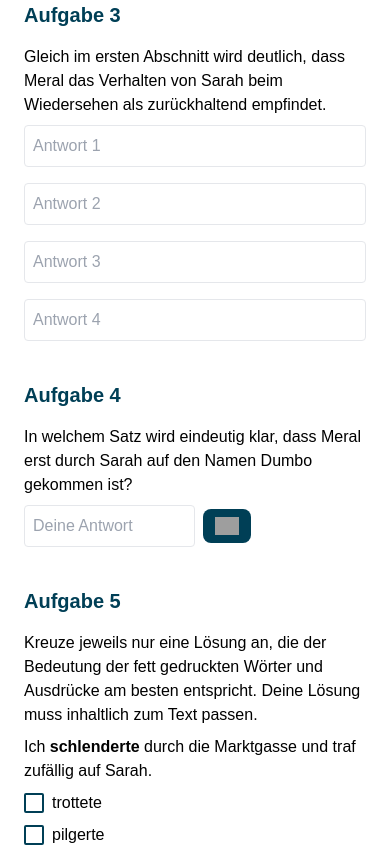
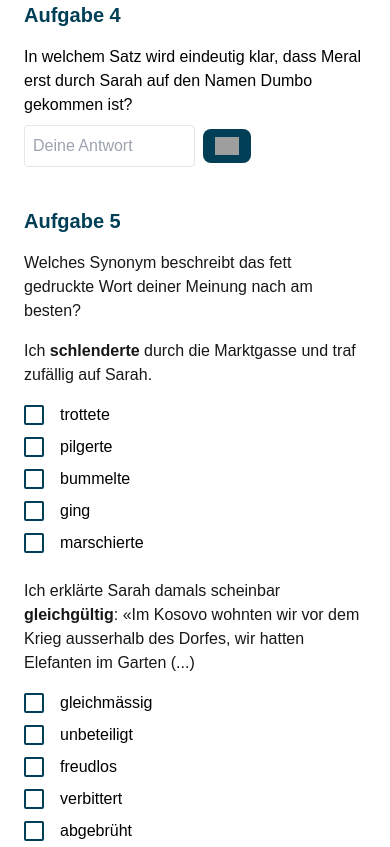
Before and after one commit to FabioBurri/vorbereitung-zap, a Next.js app: page /uebungen/deutsch in a window 390 px wide. Shown: the part 4360-5207 px from the top of the page. Built offline with nearby package versions, Linux system fonts and the light colour scheme; no server answers; grey boxes are pictures that could not be loaded.

Commit message:
Bugfix German exercise

```diff
--- a/app/dashboard/page.js
+++ b/app/dashboard/page.js
@@ -9,7 +9,7 @@ import Image from 'next/image';
 export default function DashboardPage() {
   const [userName, setUserName] = useState('');
   const [correctExercises, setCorrectExercises] = useState(0);
-  const totalExercises = 18; // Maximal richtige Anzahl an Übungen (Deutschübung mit ID 6 kann nicht richtig/falsch sein)
+  const totalExercises = 22;
   const [badges, setBadges] = useState([]);
 
   useEffect(() => {
@@ -81,7 +81,7 @@ export default function DashboardPage() {
 
   return (
     <div className="min-h-screen">
-      {/* Header Bild and Titel */}
+      {/* Header Bild und Titel */}
       <div className="relative w-full h-[400px]">
         <Image
           src="/dashboard.jpeg"
--- a/app/data/deutsch_exercises.json
+++ b/app/data/deutsch_exercises.json
@@ -1,7 +1,7 @@
 {
   "uebungen": {
     "deutsch": {
-      "title": "Leseverständnis Deutsch",
+      "title": "Deutsch Übungen",
       "aufgaben": [
         {
           "id": "aufgabe_1",
@@ -51,30 +51,11 @@
           ]
         },
         {
-          "id": "aufgabe_3",
-          "title": "Aufgabe 3",
-          "tasks": [
-            {
-              "id": 6,
-              "question": "Gleich im ersten Abschnitt wird deutlich, dass Meral das Verhalten von Sarah beim Wiedersehen als zurückhaltend empfindet.",
-              "type": "multiple_input",
-              "input_count": 4,
-              "possible_solutions": [
-                "schwächere Umarmung / drückt weniger bei Umarmung",
-                "Ausrede / angeblich wenig Zeit / muss weiter",
-                "leise Stimme, als ob sie Merals Ohren schonen wolle",
-                "verlegenes Lächeln",
-                "sie wiederholt ihre Ausrede zur Zeitknappheit"
-              ]
-            }
-          ]
-        },
-        {
           "id": "aufgabe_4",
           "title": "Aufgabe 4",
           "tasks": [
             {
-              "id": 7,
+              "id": 6,
               "question": "In welchem Satz wird eindeutig klar, dass Meral erst durch Sarah auf den Namen Dumbo gekommen ist?",
               "solution": "Ich hätte auf die Schnelle keinen besseren erfinden können.",
               "type": "text",
@@ -85,38 +66,42 @@
         {
           "id": "aufgabe_5",
           "title": "Aufgabe 5",
+          "subtitle": "Welches Synonym beschreibt das fett gedruckte Wort deiner Meinung nach am besten?",
           "tasks": [
             {
-              "id": 8,
-              "question": "Kreuze jeweils nur eine Lösung an, die der Bedeutung der fett gedruckten Wörter und Ausdrücke am besten entspricht. Deine Lösung muss inhaltlich zum Text passen.",
-              "type": "multiple_choice",
-              "options": [
-                {
-                  "text": "Ich schlenderte durch die Marktgasse und traf zufällig auf Sarah.",
-                  "answers": ["trottete", "pilgerte", "bummelte", "ging", "marschierte"],
-                  "solution": "bummelte"
+              "id": 7,
+              "question": "Ich schlenderte durch die Marktgasse und traf zufällig auf Sarah.",
+              "options": ["trottete", "pilgerte", "bummelte", "ging", "marschierte"],
+              "solution": "bummelte",
+              "type": "multiple_choice"
             },
             {
-                  "text": "Ich erklärte Sarah damals scheinbar gleichgültig: «Im Kosovo wohnten wir vor dem Krieg ausserhalb des Dorfes, wir hatten Elefanten im Garten (...)",
-                  "answers": ["gleichmässig", "unbeteiligt", "freudlos", "verbittert", "abgebrüht"],
-                  "solution": "unbeteiligt"
+              "id": 8,
+              "question": "Ich erklärte Sarah damals scheinbar gleichgültig: «Im Kosovo wohnten wir vor dem Krieg ausserhalb des Dorfes, wir hatten Elefanten im Garten (...)",
+              "options": ["gleichmässig", "unbeteiligt", "freudlos", "verbittert", "abgebrüht"],
+              "solution": "unbeteiligt",
+              "type": "multiple_choice"
             },
             {
-                  "text": "Grossvater hatte nach diesem Angriff nur zerrissene Hosen.",
-                  "answers": ["geschlissene", "verschleissste", "löchrige", "zerfetzte", "abgerissene"],
-                  "solution": "zerfetzte"
+              "id": 9,
+              "question": "Grossvater hatte nach diesem Angriff nur zerrissene Hosen.",
+              "options": ["geschlissene", "verschleissste", "löchrige", "zerfetzte", "abgerissene"],
+              "solution": "zerfetzte",
+              "type": "multiple_choice"
             },
             {
-                  "text": "Der Löwe war, nachdem er mit meinem Grossvater gekämpft hatte, sanft geworden, spielte sogar mit mir und meiner Schwester im Garten.",
-                  "answers": ["zart", "wohlwollend", "zahm", "herzlich", "gnädig"],
-                  "solution": "zahm"
+              "id": 10,
+              "question": "Der Löwe war, nachdem er mit meinem Grossvater gekämpft hatte, sanft geworden, spielte sogar mit mir und meiner Schwester im Garten.",
+              "options": ["zart", "wohlwollend", "zahm", "herzlich", "gnädig"],
+              "solution": "zahm",
+              "type": "multiple_choice"
             },
             {
-                  "text": "«Treffen wir uns doch irgendwann einmal», meinte Sarah distanziert, «ich würde dich gerne wiedersehen (...)",
-                  "answers": ["aus der Ferne", "zugeknöpft", "böse", "barsch", "unhöflich"],
-                  "solution": "zugeknöpft"
-                }
-              ]
+              "id": 11,
+              "question": "«Treffen wir uns doch irgendwann einmal», meinte Sarah distanziert, «ich würde dich gerne wiedersehen (...)",
+              "options": ["aus der Ferne", "zugeknöpft", "böse", "barsch", "unhöflich"],
+              "solution": "zugeknöpft",
+              "type": "multiple_choice"
             }
           ]
         }
--- a/app/uebungen/deutsch/page.js
+++ b/app/uebungen/deutsch/page.js
@@ -37,21 +37,11 @@ export default function DeutschPage() {
     }
   }, [userId]);
 
-  const handleInputChange = (e, id, subIndex = null) => {
-    if (subIndex !== null) {
-      setUserAnswers({
-        ...userAnswers,
-        [id]: {
-          ...(userAnswers[id] || {}),
-          [subIndex]: e.target.value,
-        },
-      });
-    } else {
+  const handleInputChange = (e, id) => {
     setUserAnswers({
       ...userAnswers,
       [id]: e.target.value,
     });
-    }
   };
 
   const handleCheckAnswers = async () => {
@@ -60,46 +50,53 @@ export default function DeutschPage() {
     if (userId) {
       for (const aufgabe of exercises.uebungen.deutsch.aufgaben) {
         for (const task of aufgabe.tasks) {
-          if (task.id === 6) {
-            for (let i = 1; i <= 4; i++) {
-              const inputKey = `aufgabe_3_${i}`;
-              currentResults[inputKey] = false;
-              await supabase.from('user_exercises').insert({
+          const userAnswer = userAnswers[task.id];
+
+          const isCorrect = task.type === 'multiple_choice'
+            ? userAnswer === task.solution
+            : userAnswer === task.solution;
+
+          currentResults[task.id] = isCorrect;
+
+          const { data: existingEntry, error: fetchError } = await supabase
+            .from('user_exercises')
+            .select('id')
+            .eq('user_id', userId)
+            .eq('exercise_type', 'deutsch')
+            .eq('question_id', task.id)
+            .maybeSingle();
+
+          if (fetchError && fetchError.code !== 'PGRST116') {
+            console.error(`Error checking entry for task ${task.id}:`, fetchError);
+            continue;
+          }
+
+          if (existingEntry) {
+            const { error: updateError } = await supabase
+              .from('user_exercises')
+              .update({
+                question: task.question,
+                user_answer: userAnswer || '',
+                is_correct: isCorrect,
+              })
+              .eq('id', existingEntry.id);
+
+            if (updateError) {
+              console.error(`Error updating entry for task ${task.id}:`, updateError);
+            }
+          } else {
+            const { error: insertError } = await supabase.from('user_exercises').insert({
               user_id: userId,
               exercise_type: 'deutsch',
               question_id: task.id,
               question: task.question,
-                user_answer: userAnswers[inputKey] || '',
-                is_correct: null,
-              });
-            }
-          } else if (task.id === 8) {
-            task.options.forEach(async (option, index) => {
-              const optionKey = `option_${index}`;
-              const isCorrect = userAnswers[optionKey] === option.solution;
-              currentResults[optionKey] = isCorrect;
-
-              await supabase.from('user_exercises').insert({
-                user_id: userId,
-                exercise_type: 'deutsch',
-                question_id: task.id,
-                question: option.text,
-                user_answer: userAnswers[optionKey] || '',
+              user_answer: userAnswer || '',
               is_correct: isCorrect,
             });
-            });
-          } else {
-            const isCorrect = userAnswers[task.id] === task.solution;
-            currentResults[task.id] = isCorrect;
 
-            await supabase.from('user_exercises').insert({
-              user_id: userId,
-              exercise_type: 'deutsch',
-              question_id: task.id,
-              question: task.question,
-              user_answer: userAnswers[task.id] || '',
-              is_correct: isCorrect,
-            });
+            if (insertError) {
+              console.error(`Error inserting entry for task ${task.id}:`, insertError);
+            }
           }
         }
       }
@@ -109,14 +106,17 @@ export default function DeutschPage() {
     setChecked(true);
   };
 
-
   const handleClearAll = async () => {
     if (userId) {
-      await supabase
+      const { error } = await supabase
         .from('user_exercises')
         .delete()
         .eq('user_id', userId)
         .eq('exercise_type', 'deutsch');
+
+      if (error) {
+        console.error('Error clearing data:', error);
+      }
     }
 
     setUserAnswers({});
@@ -228,57 +228,15 @@ export default function DeutschPage() {
         {exercises.uebungen.deutsch.aufgaben.map((aufgabe) => (
           <div key={aufgabe.id} className="mb-10">
             <h3 className="text-[#003f56] font-semibold mb-4 text-xl">{aufgabe.title}</h3>
+            {aufgabe.id === 'aufgabe_5' && aufgabe.subtitle && (
+              <p className="text-base mb-4">{aufgabe.subtitle}</p>
+            )}
+
             {aufgabe.tasks.map((task) => (
               <div key={task.id} className="mb-6">
+                {aufgabe.id !== 'aufgabe_5' && (
+                  <>
                     <p className="text-black text-base mb-2">{task.question}</p>
-
-                {/* Aufgabe 5 */}
-                {task.id === 8 ? (
-                  <div className="grid grid-cols-1 gap-2">
-                    {task.options.map((option, index) => (
-                      <div key={index} className="mb-4">
-                        <p
-                          className="text-black text-base mb-2"
-                          dangerouslySetInnerHTML={{
-                            __html: option.text.replace('schlenderte', '<strong>schlenderte</strong>')
-                                              .replace('gleichgültig', '<strong>gleichgültig</strong>')
-                                              .replace('zerrissene', '<strong>zerrissene</strong>')
-                                              .replace('sanft', '<strong>sanft</strong>')
-                                              .replace('distanziert', '<strong>distanziert</strong>'),
-                          }}
-                        />
-                        <div className="grid grid-cols-1 gap-2">
-                          {option.answers.map((answer, answerIndex) => (
-                            <label key={answerIndex} className="flex items-center space-x-2">
-                              <input
-                                type="radio"
-                                name={`option_${index}`}
-                                value={answer}
-                                checked={userAnswers[`option_${index}`] === answer}
-                                onChange={(e) => handleInputChange(e, `option_${index}`)}
-                                className="appearance-none h-5 w-5 border-2 border-[#003f56] rounded-sm
-                                          checked:bg-[#003f56] checked:border-[#003f56]
-                                          focus:outline-none focus:ring-2 focus:ring-[#003f56]
-                                          checked:after:content-['✓'] checked:after:text-white
-                                          checked:after:text-center checked:after:inline-block
-                                          checked:after:w-full checked:after:h-full
-                                          checked:after:leading-none checked:after:pt-[2px] flex justify-center items-center"
-                              />
-                              <span className="text-black">{answer}</span>
-                            </label>
-                          ))}
-                        </div>
-                        {checked && (
-                          <p className={`mt-2 ${userAnswers[`option_${index}`] === option.solution ? 'text-green-500' : 'text-red-500'}`}>
-                            {userAnswers[`option_${index}`] === option.solution
-                              ? 'Richtig'
-                              : `Falsch, die richtige Antwort ist: ${option.solution}`}
-                          </p>
-                        )}
-                      </div>
-                    ))}
-                  </div>
-                ) : task.type === 'text' ? (
                     <div className="flex items-center mb-4">
                       <input
                         type="text"
@@ -287,7 +245,6 @@ export default function DeutschPage() {
                         className="border p-2 rounded w-1/2"
                         placeholder="Deine Antwort"
                       />
-                    {/* Hinweise */}
                       <button
                         onClick={() => handleToggleHint(task.id)}
                         className="ml-2 bg-[#003f56] hover:bg-[#004f66] text-white px-3 py-2 rounded-lg flex items-center"
@@ -295,47 +252,43 @@ export default function DeutschPage() {
                         <Image src="/gluhbirne_weiss.png" alt="Hint" width={24} height={24} />
                       </button>
                     </div>
-                ) : null}
+                  </>
+                )}
 
-                {/* Aufgabe 3 */}
-                {task.id === 6 && (
-                  <div className="mb-10">
-                    <div className="grid grid-cols-1 gap-4 md:grid-cols-2">
-                      {[1, 2, 3, 4].map((num) => (
+                {aufgabe.id === 'aufgabe_5' && task.type === 'multiple_choice' && (
+                  <>
+                    <p
+                      className="text-base mb-4"
+                      dangerouslySetInnerHTML={{
+                        __html: task.question
+                          .replace('schlenderte', '<strong>schlenderte</strong>')
+                          .replace('gleichgültig', '<strong>gleichgültig</strong>')
+                          .replace('zerrissene', '<strong>zerrissene</strong>')
+                          .replace('sanft', '<strong>sanft</strong>')
+                          .replace('distanziert', '<strong>distanziert</strong>'),
+                      }}
+                    />
+                    <div className="grid grid-cols-1 gap-2 mb-6">
+                      {(task.options || []).map((option, index) => (
+                        <label key={index} className="flex items-center space-x-4">
                           <input
-                          key={num}
-                          type="text"
-                          value={userAnswers[`aufgabe_3_${num}`] || ''}
-                          onChange={(e) => handleInputChange(e, `aufgabe_3_${num}`)}
-                          className="border p-2 rounded w-full"
-                          placeholder={`Antwort ${num}`}
+                            type="radio"
+                            name={`task-${task.id}`}
+                            value={option}
+                            checked={userAnswers[task.id] === option}
+                            onChange={(e) => handleInputChange(e, task.id)}
+                            className="appearance-none h-5 w-5 border-2 border-[#003f56] rounded-sm checked:bg-[#003f56]"
                           />
+                          <span className="text-black">{option}</span>
+                        </label>
                       ))}
                     </div>
-
-                    {/* Mögliche Antworten */}
-                    {checked && (
-                      <div className="mt-4">
-                        <h4 className="text-[#003f56] font-semibold mb-2">Mögliche Antworten:</h4>
-                        <ul className="list-disc pl-5 space-y-2">
-                          <li>schwächere Umarmung / drückt weniger bei Umarmung</li>
-                          <li>Ausrede / angeblich wenig Zeit / muss weiter</li>
-                          <li>leise Stimme, als ob sie Merals Ohren schonen wolle</li>
-                          <li>verlegenes Lächeln</li>
-                          <li>sie wiederholt ihre Ausrede zur Zeitknappheit</li>
-                        </ul>
-                      </div>
-                    )}
-                  </div>
+                  </>
                 )}
 
-                {/* Hinweis */}
-                {task.id !== 6 && task.id !== 8 && showHint[task.id] && (
-                  <p className="text-gray-600 text-sm mt-2">{task.hint}</p>
-                )}
+                {showHint[task.id] && <p className="text-gray-600 text-sm mt-2">{task.hint}</p>}
 
-                {/* Feedback */}
-                {checked && task.id !== 6 && task.id !== 8 && (
+                {checked && (
                   <p className={`mt-2 ${results[task.id] ? 'text-green-500' : 'text-red-500'}`}>
                     {results[task.id]
                       ? 'Richtig'
@@ -347,7 +300,6 @@ export default function DeutschPage() {
           </div>
         ))}
 
-        {/* Prüfen und Eingabe-löschen-Button */}
         <div className="flex gap-4">
           <button
             onClick={handleCheckAnswers}
--- a/app/uebungen/mathematik/page.js
+++ b/app/uebungen/mathematik/page.js
@@ -123,7 +123,7 @@ export default function MathematikPage() {
             .select('id')
             .eq('user_id', userId)
             .eq('question_id', task.id)
-            .single();
+            .maybeSingle();
 
           if (data) {
             await supabase
@@ -236,10 +236,10 @@ export default function MathematikPage() {
                 </p>
 
                 {/* Bilder für Aufgabe 3 */}
-                {task.id === 14 && (
+                {task.id === 17 && (
                   <Image className="my-6" src="/Aufgabe 3a1.png" alt="Aufgabe 3a1" width={300} height={300} />
                 )}
-                {task.id === 15 && (
+                {task.id === 18 && (
                   <Image className="my-6" src="/Aufgabe 3a2.png" alt="Aufgabe 3a2" width={300} height={300} />
                 )}
 
```
Also changed, not shown: app/data/mathematik_exam.json (+14 -14 lines), app/data/mathematik_exercises.json (+11 -11 lines). Lines whose indentation alone changed are shown as unchanged.
